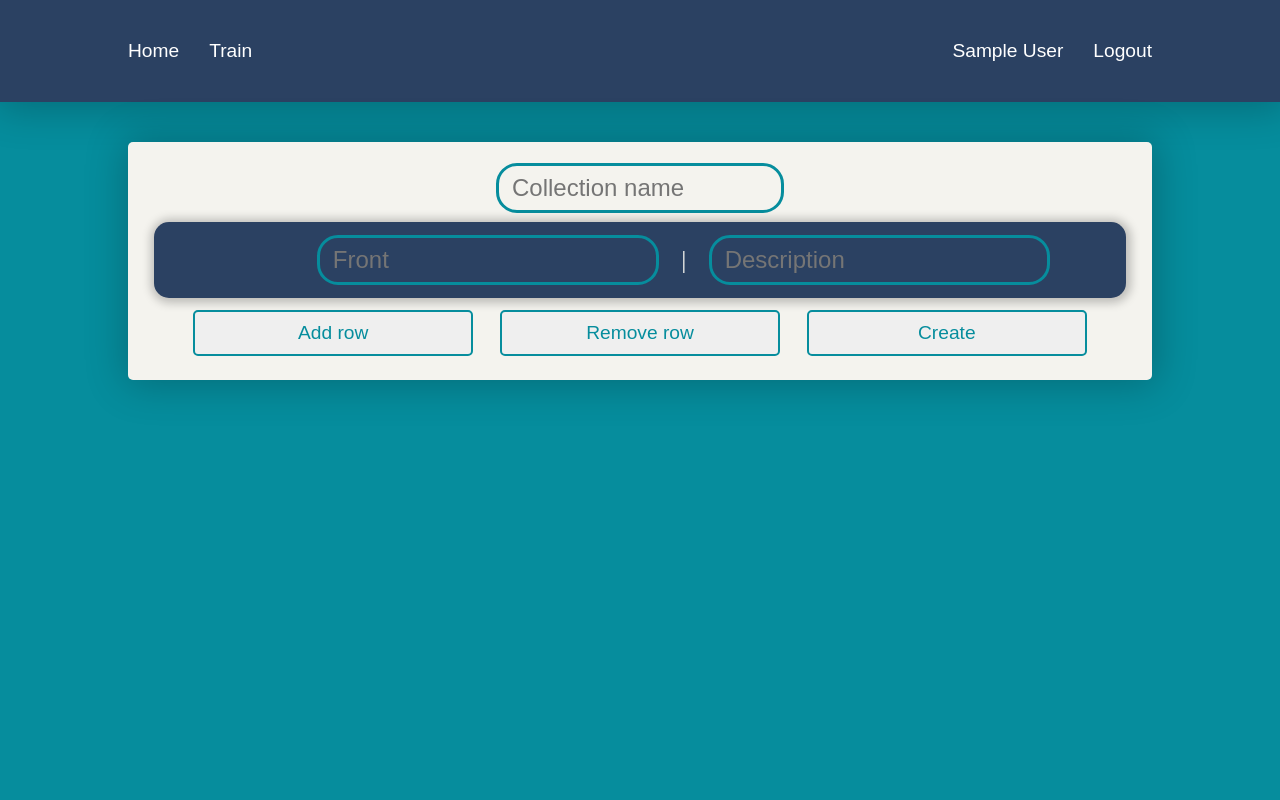
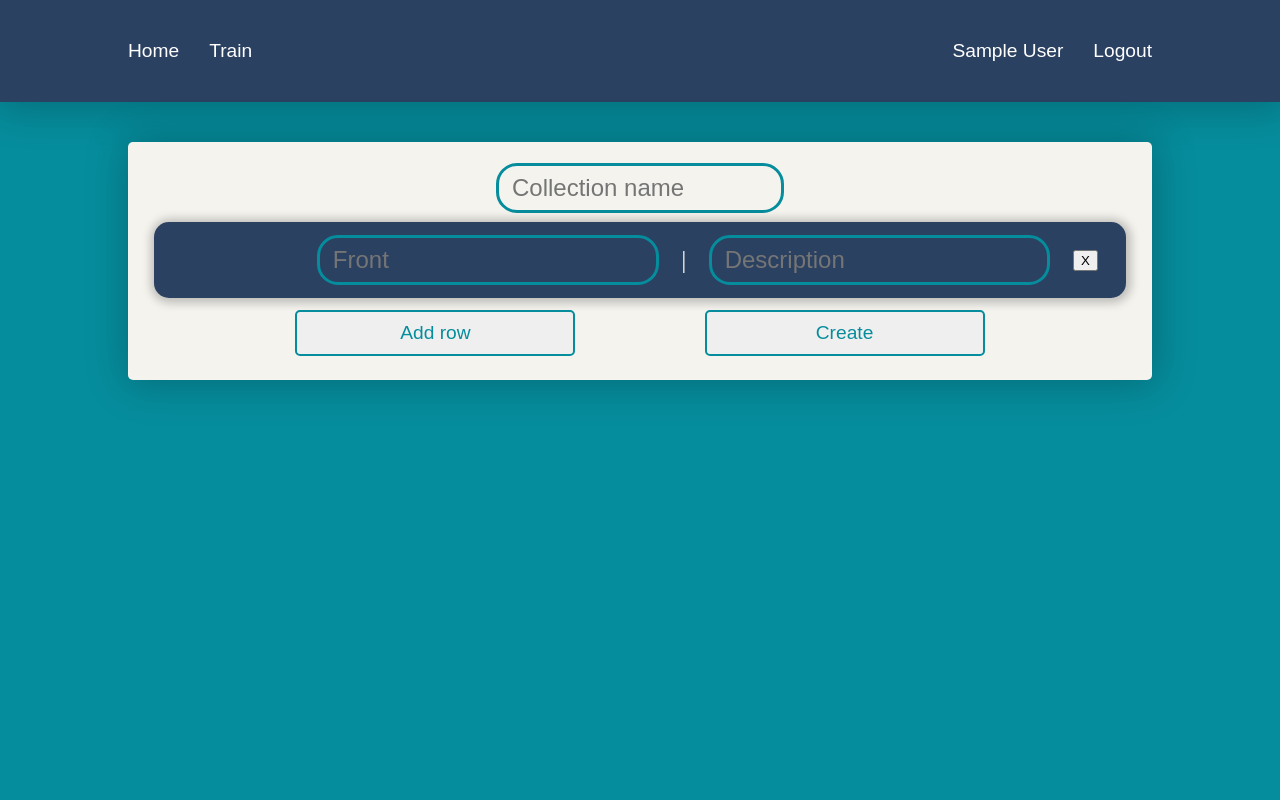
Before and after one commit to iszablowski/flashcards_app, a Flask app: page /flashcards/create_collection in a window 1280 px wide. Run offline with Flask 3, Linux system fonts and the light colour scheme; the visitor is signed in with stand-in values (Sample User, id 1).

Commit message:
new removing method

```diff
--- a/src/application/static/js-scripts/creating_flashcard.js
+++ b/src/application/static/js-scripts/creating_flashcard.js
@@ -2,6 +2,9 @@ const add_row_btn = document.querySelector('#add-row-btn');
 const flashcard_row = document.querySelector('.flashcard-row');
 const all_flashcards = document.querySelector('.all-flashcards');
 const remove_row_btn = document.querySelector('#remove-row-btn');
+const remove_btn = document.querySelector('#remove-btn');
+
+let new_row_index = 1;
 
 function clear_inputs(inputs) {
     inputs.forEach((input) => {
@@ -12,20 +15,26 @@ function clear_inputs(inputs) {
 function add_row() {
     let new_row = flashcard_row.cloneNode(true);
     clear_inputs(new_row.querySelectorAll('input[type=text]'));
+    new_row.setAttribute('value', new_row_index);
+    let new_button = new_row.querySelector('#remove-btn');
+    new_button.value = new_row_index;
+    new_button.addEventListener('click', remove_row);
     all_flashcards.appendChild(new_row);
-}
-
-function remove_row() {
-    let rows = document.querySelectorAll('.flashcard-row');
-    if (rows.length > 1) {
-        rows[rows.length-1].remove();
-    }
+    new_row_index++;
 }
 
 function scroll_smooth_to_bottom() {
     window.scrollTo({left: 0, top: document.body.scrollHeight, behavior: 'smooth'});
 }
 
+function remove_row(e) {
+    let rows = document.querySelectorAll('.flashcard-row');
+    if (rows.length > 1) {
+        let row = document.querySelector(`.flashcard-row[value='${e.currentTarget.value}']`);
+        row.remove();
+    }
+}
+
 add_row_btn.addEventListener('click', add_row);
 add_row_btn.addEventListener('click', scroll_smooth_to_bottom);
-remove_row_btn.addEventListener('click', remove_row);
+remove_btn.addEventListener('click', remove_row);
--- a/src/application/templates/flashcards/create_collection.html
+++ b/src/application/templates/flashcards/create_collection.html
@@ -10,15 +10,15 @@
             <input name="collection-name" id="collection-name" class="card" placeholder="Collection name" required>
         </div>
         <div class="all-flashcards">
-            <div class="flashcard-row flashcard">
+            <div class="flashcard-row flashcard" value="0">
                 <input type="text" name="card-front" class="card card-front" maxlength="200" placeholder="Front" required>
                 <span id="break">|</span>
                 <input type="text" name="card-description" class="card card-description" maxlength="1000" placeholder="Description" required>
+                <button type="button" value="0" id="remove-btn">X</button>
             </div>
         </div>
         <div class="action-btns" id="create-btns">
             <button class="submit" type="button" id="add-row-btn">Add row</button>
-            <button class="submit" type="button" id="remove-row-btn">Remove row</button>
             <input class="submit" type="submit" value="Create">
         </div>
     </form>
```
